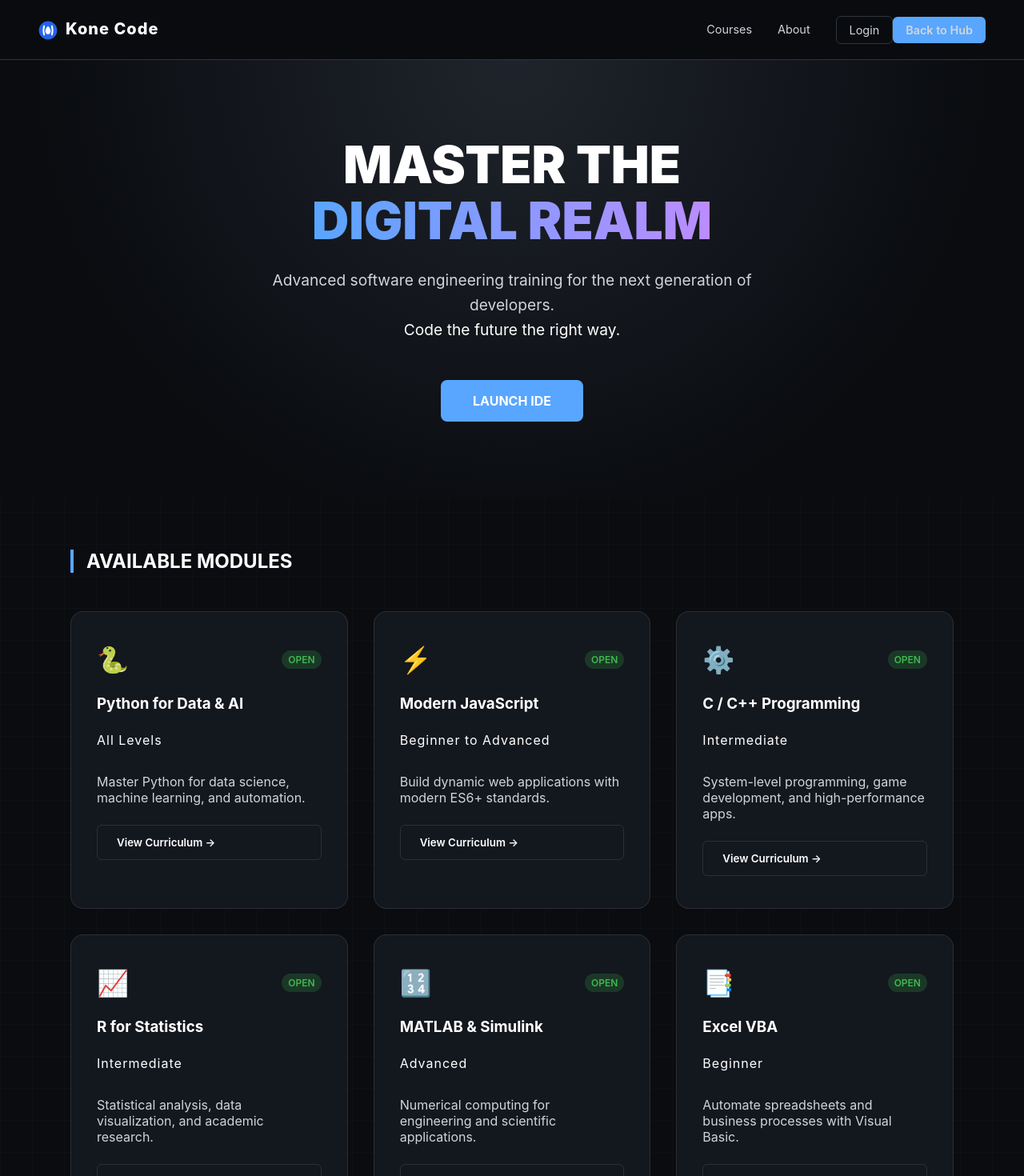
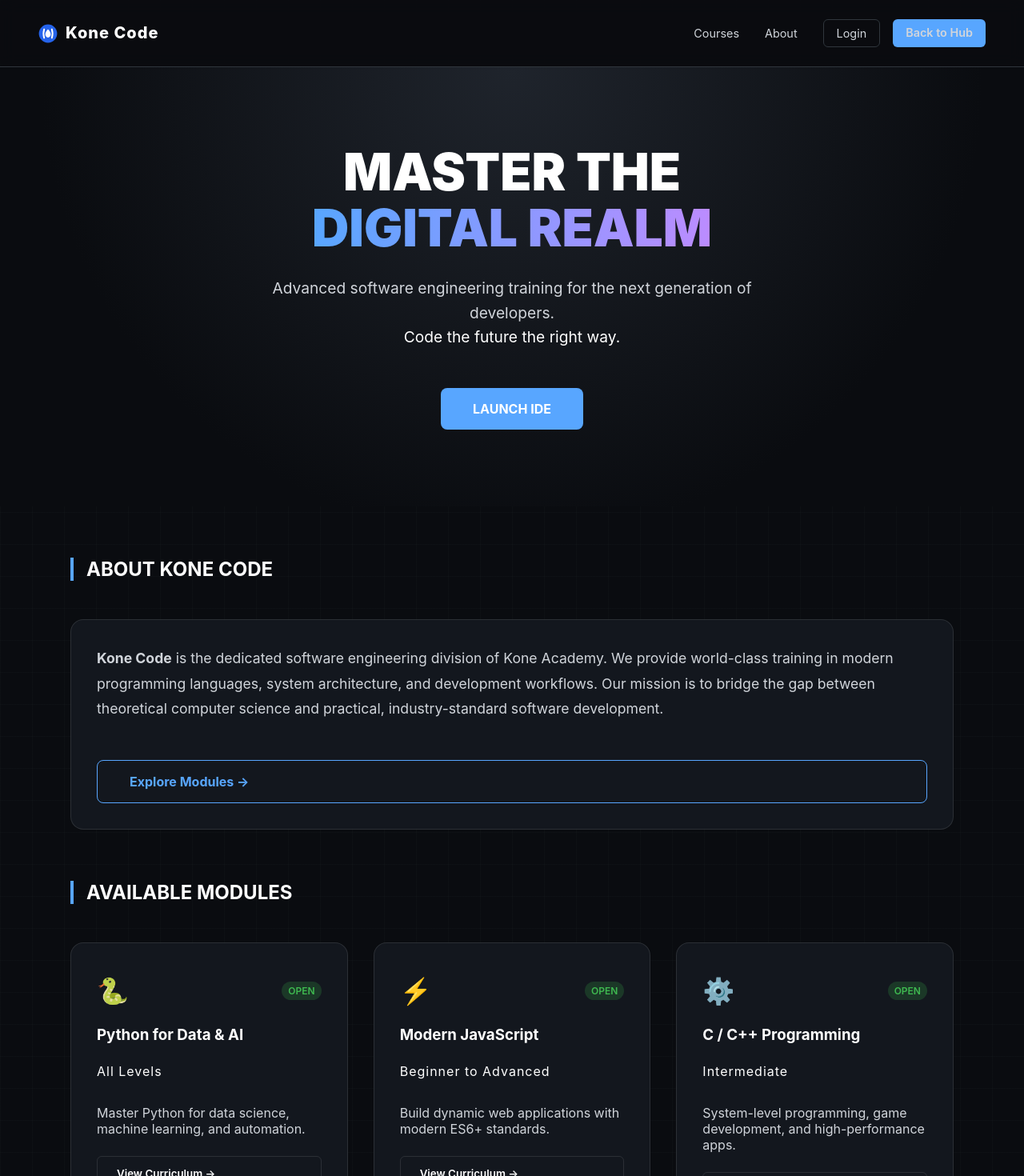
Before and after one commit to PhilipKone/Kone-Code, a React (Vite) app: page /#/ in a window 1280 px wide. Shown: the top 1470 px of the page at 80% size. Built offline with nearby package versions, Linux system fonts and the light colour scheme.

Commit message:
UI refinements: Add About section, fix spacing, update Hub link

```diff
--- a/src/pages/Home.jsx
+++ b/src/pages/Home.jsx
@@ -100,9 +100,9 @@ function Home() {
                 <div className={`nav-links ${isMenuOpen ? 'active' : ''}`}>
                     <a href="#courses" onClick={() => setIsMenuOpen(false)}>Courses</a>
                     <a href="#about" onClick={() => setIsMenuOpen(false)}>About</a>
-                    <div className="action-buttons">
+                    <div className="action-buttons" style={{ display: 'flex', gap: '1rem' }}>
                         <a href="https://PhilipKone.github.io/Kone-Consult/#/login" className="btn-login" onClick={() => setIsMenuOpen(false)}>Login</a>
-                        <a href="https://PhilipKone.github.io/Kone-Code-Academy/" className="btn-hub" onClick={() => setIsMenuOpen(false)}>Back to Hub</a>
+                        <a href="https://www.koneacademy.io/" className="btn-hub" onClick={() => setIsMenuOpen(false)}>Back to Hub</a>
                     </div>
                 </div>
             </nav>
@@ -124,6 +124,31 @@ function Home() {
                     </button>
                 </div>
             </header>
+
+            {/* About Section */}
+            <section id="about" className="courses-section" style={{ paddingBottom: '0' }}>
+                <h2 className="section-title">ABOUT KONE CODE</h2>
+                <div className="glass-card" style={{ padding: '2rem' }}>
+                    <p style={{ fontSize: '1.1rem', lineHeight: '1.8', color: 'var(--text-secondary)', marginBottom: '1.5rem' }}>
+                        <strong>Kone Code</strong> is the dedicated software engineering division of Kone Academy.
+                        We provide world-class training in modern programming languages, system architecture, and development workflows.
+                        Our mission is to bridge the gap between theoretical computer science and practical, industry-standard software development.
+                    </p>
+                    <a
+                        href="#courses"
+                        className="btn-primary"
+                        style={{
+                            textDecoration: 'none',
+                            display: 'inline-block',
+                            background: 'transparent',
+                            border: '1px solid var(--accent-primary)',
+                            color: 'var(--accent-primary)'
+                        }}
+                    >
+                        Explore Modules &rarr;
+                    </a>
+                </div>
+            </section>
 
             {/* Courses Grid */}
             <section id="courses" className="courses-section">
```
